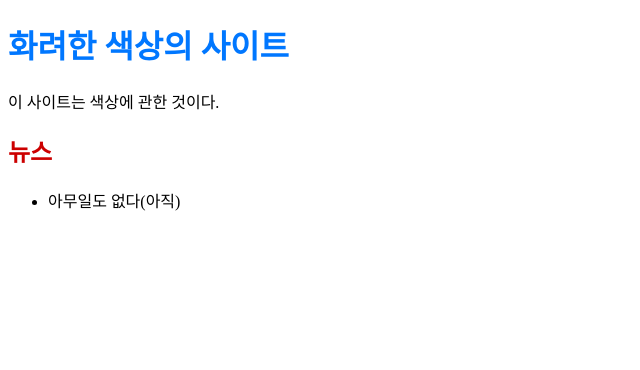
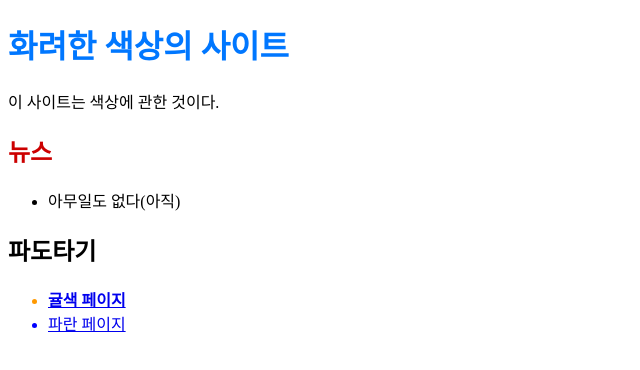
Before and after one commit to ketchup5744/my-git-repo, a plain HTML site: page index.html in a window 1280 px wide. Shown: the whole page, without its empty margins (0-640 px from the left). Drawn offline with Linux system fonts and the light colour scheme.

Commit message:
파도타기 링크 추가

```diff
--- a/index.html
+++ b/index.html
@@ -13,5 +13,14 @@ initial-scale=1.0">
 <ul>
 <li>아무일도 없다(아직)</li>
 </ul>
+<h2>파도타기</h2>
+<ul>
+<li style="color:#F90; font-weight:bold">
+<a href="orange.html">귤색 페이지</a>
+</li>
+<li style="color:#00F">
+<a href="blue.html">파란 페이지</a>
+</li>
+</ul>
 </body>
 </html>
```
Also changed, not shown: blue.html (+1 -0 lines), orange.html (+1 -0 lines).
